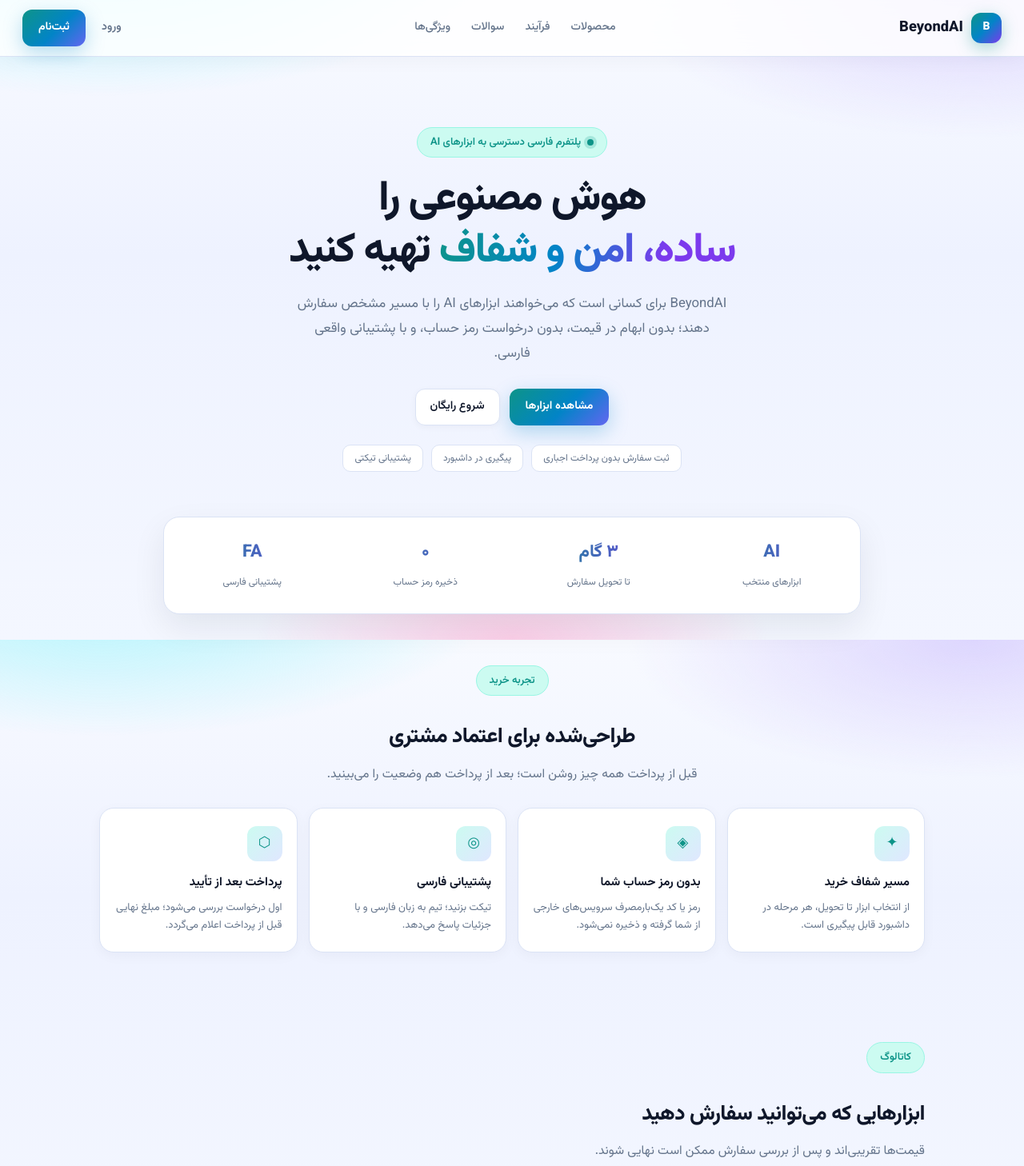
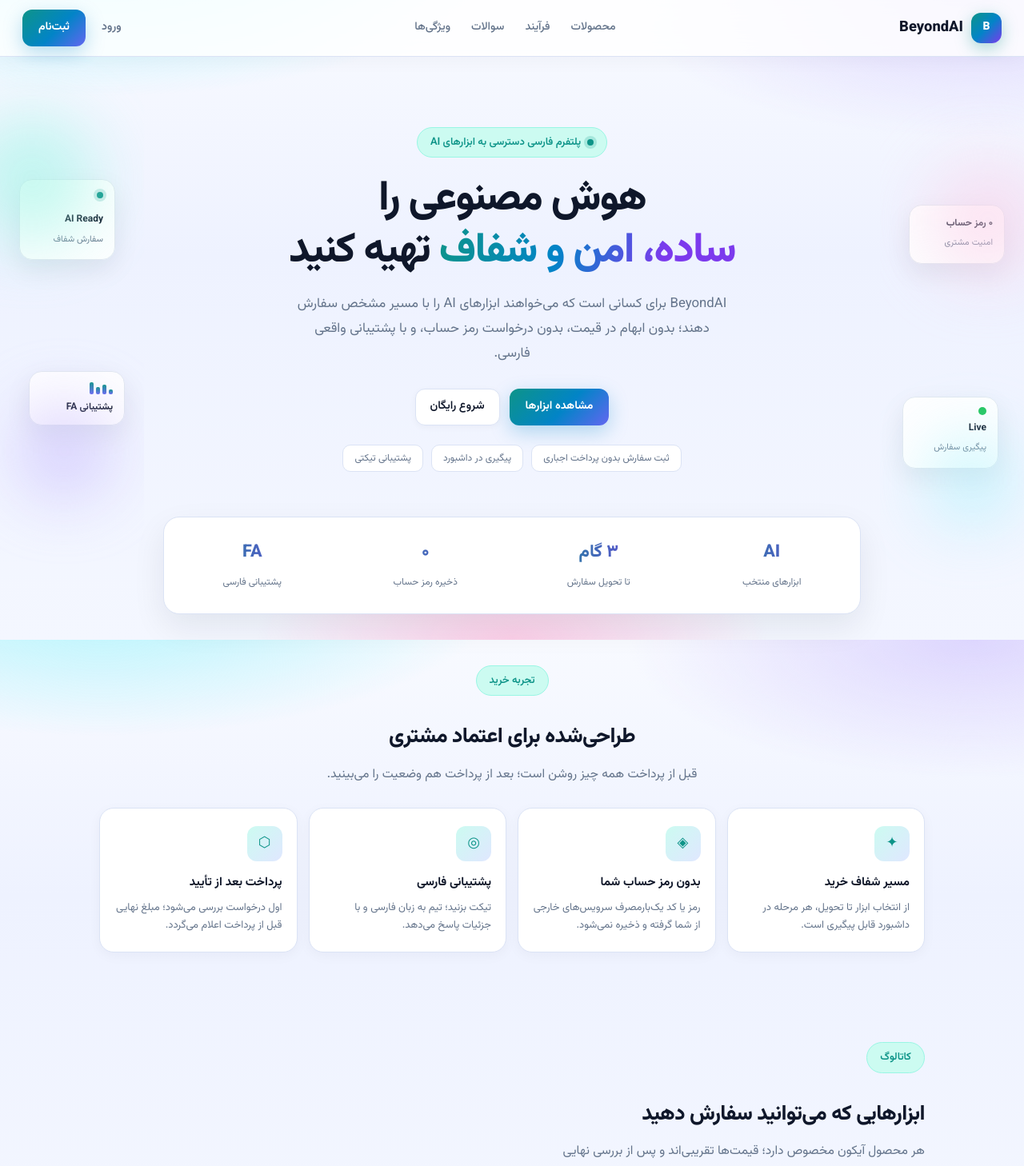
Before and after one commit to AIVORA10X/beyondai, a Next.js app: page / in a window 1280 px wide. Shown: the top 1458 px of the page at 80% size. Built offline with nearby package versions, Linux system fonts and the light colour scheme; no server answers; the database is empty.

Commit message:
Wire SideDecor into homepage and layout CSS

```diff
--- a/src/app/layout.tsx
+++ b/src/app/layout.tsx
@@ -4,6 +4,7 @@ import './admin-styles.css';
 import './layout-extras.css';
 import './mobile.css';
 import './legal.css';
+import '../components/SideDecor.css';
 
 export const metadata: Metadata = {
   title: {
--- a/src/app/page.tsx
+++ b/src/app/page.tsx
@@ -4,6 +4,7 @@ import { Header } from '@/components/Header';
 import { SiteFooter } from '@/components/SiteFooter';
 import { ProductCard } from '@/components/ProductCard';
 import { SectionHead } from '@/components/SectionHead';
+import { SideDecor } from '@/components/SideDecor';
 
 const FEATURES = [
   {
@@ -64,6 +65,7 @@ export default async function Home() {
 
   return (
     <main>
+      <SideDecor />
       <Header />
 
       <section className="hero" aria-labelledby="hero-title">
@@ -140,7 +142,7 @@ export default async function Home() {
         <SectionHead
           eyebrow="کاتالوگ"
           title="ابزارهایی که می‌توانید سفارش دهید"
-          subtitle="قیمت‌ها تقریبی‌اند و پس از بررسی سفارش ممکن است نهایی شوند."
+          subtitle="هر محصول آیکون مخصوص دارد؛ قیمت‌ها تقریبی‌اند و پس از بررسی نهایی می‌شوند."
         />
         <div className="grid">
           {products.length === 0 ? (
```
